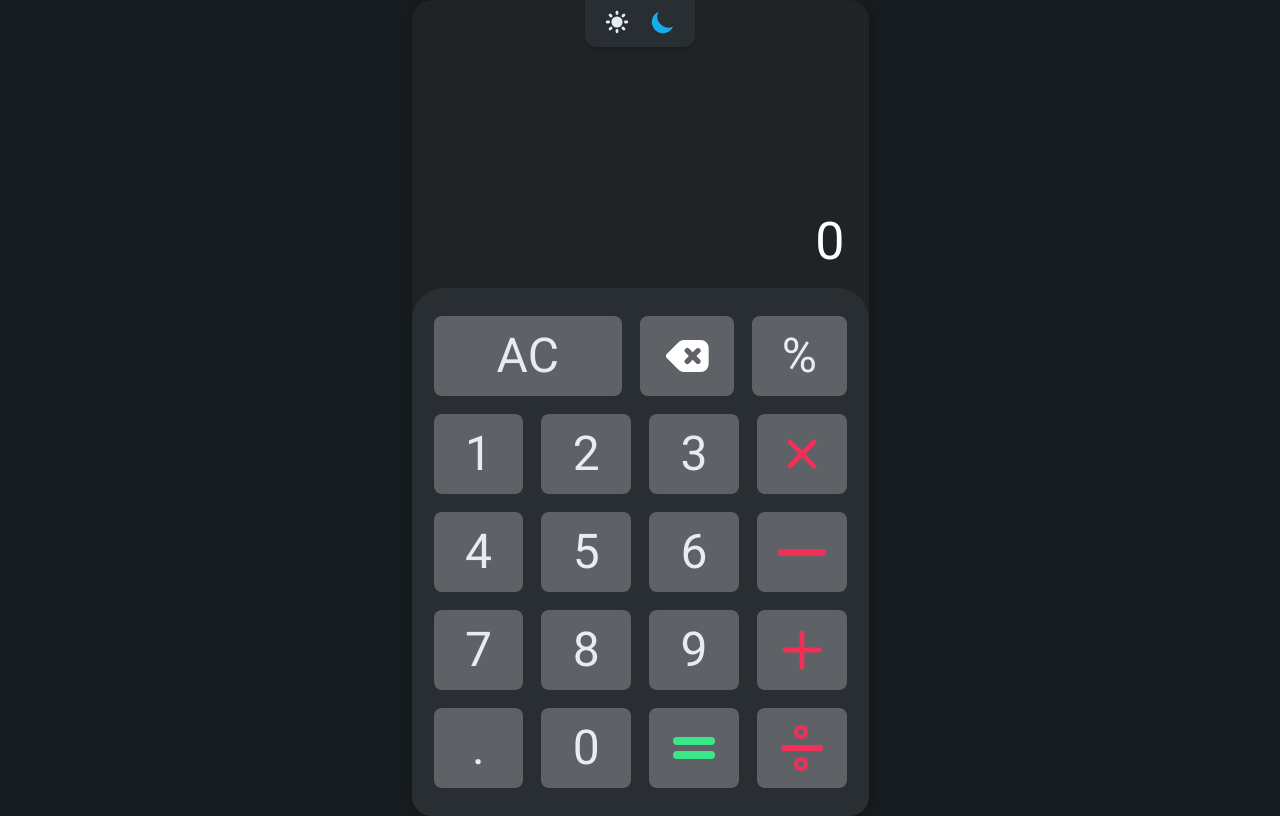
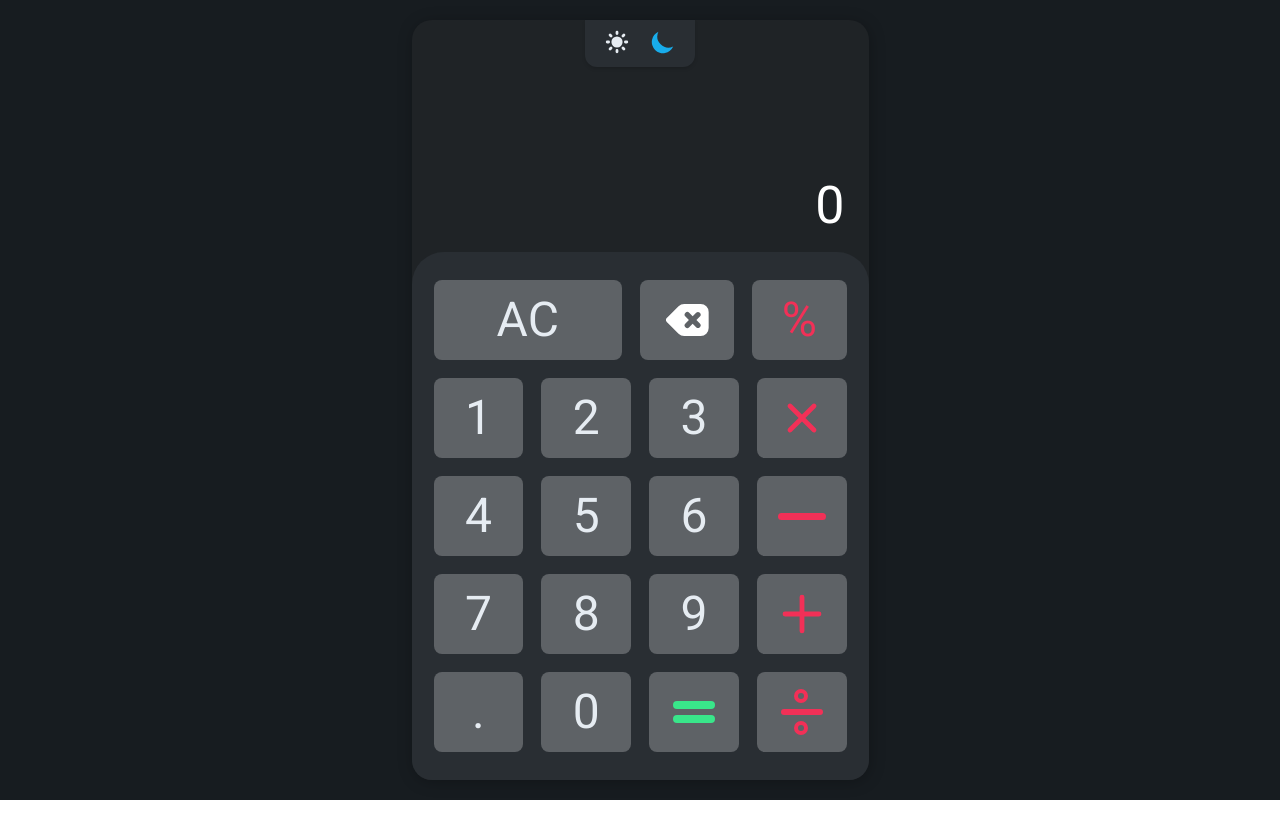
Before and after one commit to JoaoVictor6/calc-js, a React (Create React App) app: page / in a window 1280 px wide. Built offline with nearby package versions, Linux system fonts and the light colour scheme.

Commit message:
improve style

```diff
--- a/src/style/App.style.ts
+++ b/src/style/App.style.ts
@@ -65,7 +65,7 @@ export const Container = styled.div`
       box-shadow: 0px 1px 10px 1px rgba(229,229,229,0.01);
       margin: 0 auto;
 
-      &.porcent {
+      &.percent {
         color: ${prop => prop.theme.red};
         font-weight: 500;
       }
@@ -81,7 +81,7 @@ export const Container = styled.div`
   }
 `;
 export const OutputDiv = styled.section`
-  height: 272px;
+  height: 216px;
   color: ${prop => prop.theme.textColorOutput};
   margin-bottom: 16px;
   padding: 0 24px;
```
